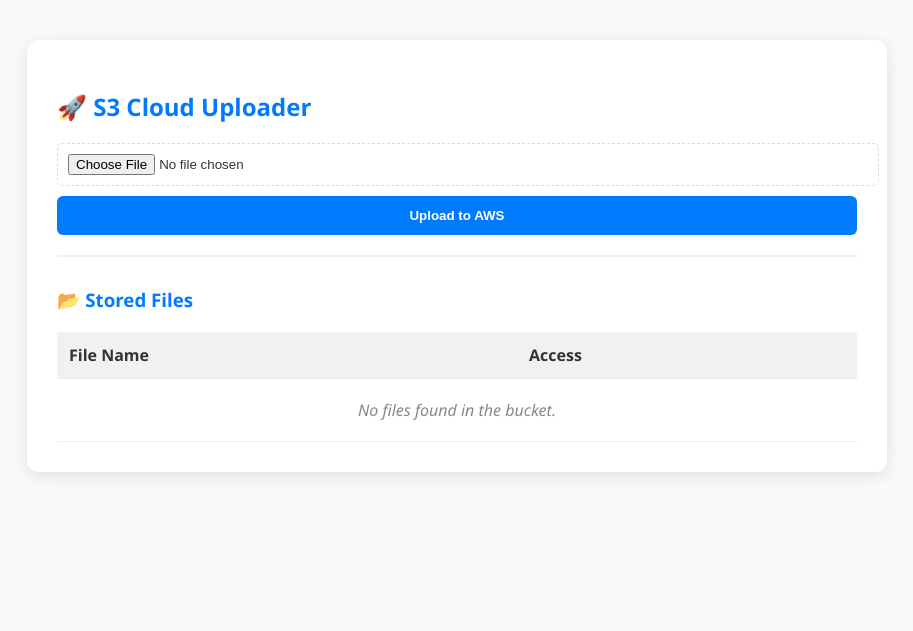
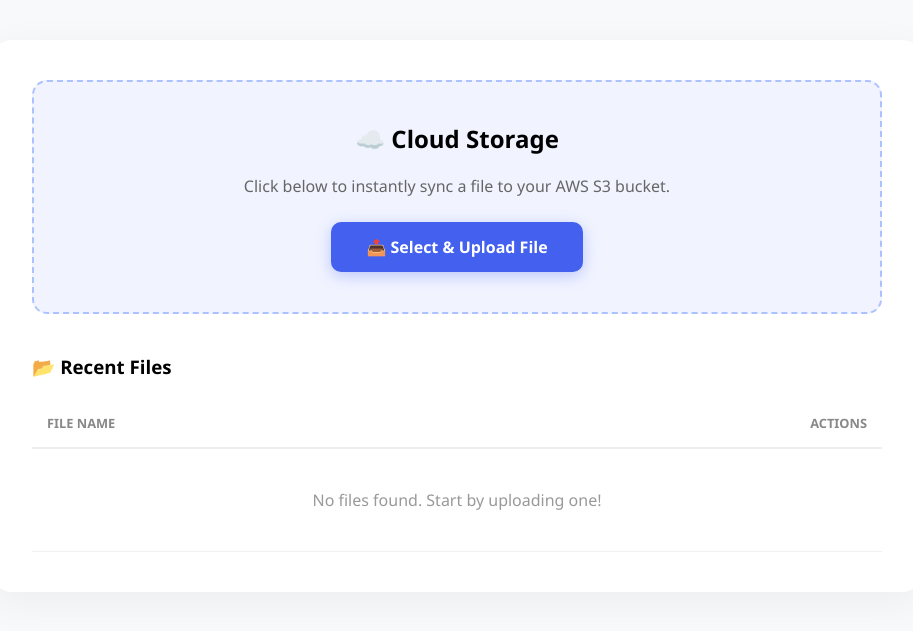
Before and after one commit to Shirshak14/Flask-File-Manager, a Flask app: template templates/index.html in a window 1280 px wide. Shown: the top 631 px of the page, without its empty margins (183-1096 px from the left). Run offline with Flask 3, Linux system fonts and the light colour scheme; the template is opened without the code that fills it, so the values that code supplies are empty.

Commit message:
Fixed upload button and added auto-submit script

```diff
--- a/app.py
+++ b/app.py
@@ -57,6 +57,16 @@ def upload():
         )
     return redirect(url_for('index'))
 
+@app.route('/delete/<filename>', methods=['POST'])
+def delete_file(filename):
+    try:
+        s3.delete_object(Bucket=BUCKET_NAME, Key=filename)
+        print(f"✅ Deleted {filename} from {BUCKET_NAME}")
+    except Exception as e:
+        print(f"❌ Error deleting file: {e}")
+
+    return redirect(url_for('index'))
+
 if __name__ == '__main__':
     print(f"Checking for templates in: {template_dir}")
     print(f"Does index.html exist there? {os.path.exists(os.path.join(template_dir, 'index.html'))}")
--- a/templates/index.html
+++ b/templates/index.html
@@ -5,56 +5,99 @@
     <meta name="viewport" content="width=device-width, initial-scale=1.0">
     <title>Cloud File Manager</title>
     <style>
-        body { font-family: 'Segoe UI', Tahoma, Geneva, Verdana, sans-serif; margin: 40px; background-color: #f8f9fa; color: #333; }
-        .container { max-width: 800px; margin: auto; background: white; padding: 30px; border-radius: 12px; box-shadow: 0 4px 15px rgba(0,0,0,0.1); }
-        h2, h3 { color: #007bff; }
-        .upload-section { border-bottom: 2px solid #eee; padding-bottom: 20px; margin-bottom: 30px; }
-        input[type="file"] { padding: 10px; border: 1px dashed #ddd; width: 100%; margin-bottom: 10px; border-radius: 5px; }
-        .btn { background-color: #007bff; color: white; border: none; padding: 12px 20px; cursor: pointer; border-radius: 6px; font-weight: bold; width: 100%; }
-        .btn:hover { background-color: #0056b3; }
+        :root { --primary: #4361ee; --danger: #ef233c; --bg: #f8f9fa; }
+        body { font-family: 'Segoe UI', sans-serif; background-color: var(--bg); margin: 0; padding: 40px; }
+        .container { max-width: 850px; margin: auto; background: white; padding: 40px; border-radius: 20px; box-shadow: 0 10px 40px rgba(0,0,0,0.05); }
+
+        /* The NEW Upload Section */
+        .upload-section {
+            background: #f1f4ff;
+            padding: 40px;
+            border-radius: 15px;
+            border: 2px dashed #adc1ff;
+            margin-bottom: 40px;
+            text-align: center;
+        }
+
+        /* The Custom Button */
+        .upload-btn {
+            background: var(--primary);
+            color: white;
+            padding: 14px 35px;
+            border-radius: 10px;
+            cursor: pointer;
+            display: inline-block;
+            font-weight: 600;
+            transition: transform 0.2s, box-shadow 0.2s;
+            box-shadow: 0 4px 15px rgba(67, 97, 238, 0.3);
+        }
+        .upload-btn:hover { transform: translateY(-2px); box-shadow: 0 6px 20px rgba(67, 97, 238, 0.4); }
+
+        /* Table Design */
         table { width: 100%; border-collapse: collapse; margin-top: 20px; }
-        th, td { text-align: left; padding: 12px; border-bottom: 1px solid #eee; }
-        th { background-color: #f1f1f1; }
-        .empty-msg { color: #888; font-style: italic; text-align: center; padding: 20px; }
-        .link { color: #28a745; text-decoration: none; font-weight: bold; }
-        .link:hover { text-decoration: underline; }
+        th { text-align: left; padding: 15px; border-bottom: 2px solid #eee; color: #888; text-transform: uppercase; font-size: 0.8rem; }
+        td { padding: 18px 15px; border-bottom: 1px solid #f1f1f1; }
+
+        .btn-view { color: var(--primary); text-decoration: none; font-weight: 600; margin-right: 20px; }
+        .btn-delete { background: none; border: none; color: var(--danger); cursor: pointer; font-weight: 600; font-size: 0.9rem; }
+        .btn-delete:hover { text-decoration: underline; }
     </style>
 </head>
 <body>
 
 <div class="container">
     <div class="upload-section">
-        <h2>🚀 S3 Cloud Uploader</h2>
-        <form action="/upload" method="POST" enctype="multipart/form-data">
-            <input type="file" name="file" required>
-            <button type="submit" class="btn">Upload to AWS</button>
+        <h2 style="margin-top: 0;">☁️ Cloud Storage</h2>
+        <p style="color: #666; margin-bottom: 25px;">Click below to instantly sync a file to your AWS S3 bucket.</p>
+
+        <form action="/upload" method="POST" enctype="multipart/form-data" id="mainUploadForm">
+            <input type="file" name="file" id="fileInput" style="display: none;" onchange="autoSubmit()">
+
+            <label for="fileInput" class="upload-btn">
+                📤 Select & Upload File
+            </label>
         </form>
     </div>
 
-    <h3>📂 Stored Files</h3>
+    <h3>📂 Recent Files</h3>
     <table>
         <thead>
             <tr>
                 <th>File Name</th>
-                <th>Access</th>
+                <th style="text-align: right;">Actions</th>
             </tr>
         </thead>
         <tbody>
             {% if files %}
                 {% for file in files %}
                 <tr>
-                    <td>{{ file.name }}</td>
-                    <td><a href="{{ file.url }}" class="link" target="_blank">View / Download</a></td>
+                    <td><strong>{{ file.name }}</strong></td>
+                    <td style="text-align: right;">
+                        <a href="{{ file.url }}" target="_blank" class="btn-view">View</a>
+                        <form action="{{ url_for('delete_file', filename=file.name) }}" method="POST" style="display:inline;" onsubmit="return confirm('Delete this file permanently?');">
+                            <button type="submit" class="btn-delete">Remove</button>
+                        </form>
+                    </td>
                 </tr>
                 {% endfor %}
             {% else %}
                 <tr>
-                    <td colspan="2" class="empty-msg">No files found in the bucket.</td>
+                    <td colspan="2" style="text-align: center; color: #999; padding: 40px;">No files found. Start by uploading one!</td>
                 </tr>
             {% endif %}
         </tbody>
     </table>
 </div>
 
+<script>
+    function autoSubmit() {
+        const input = document.getElementById('fileInput');
+        if (input.files.length > 0) {
+            // Optional: You could add a "Loading..." message here
+            document.getElementById('mainUploadForm').submit();
+        }
+    }
+</script>
+
 </body>
 </html>
```
